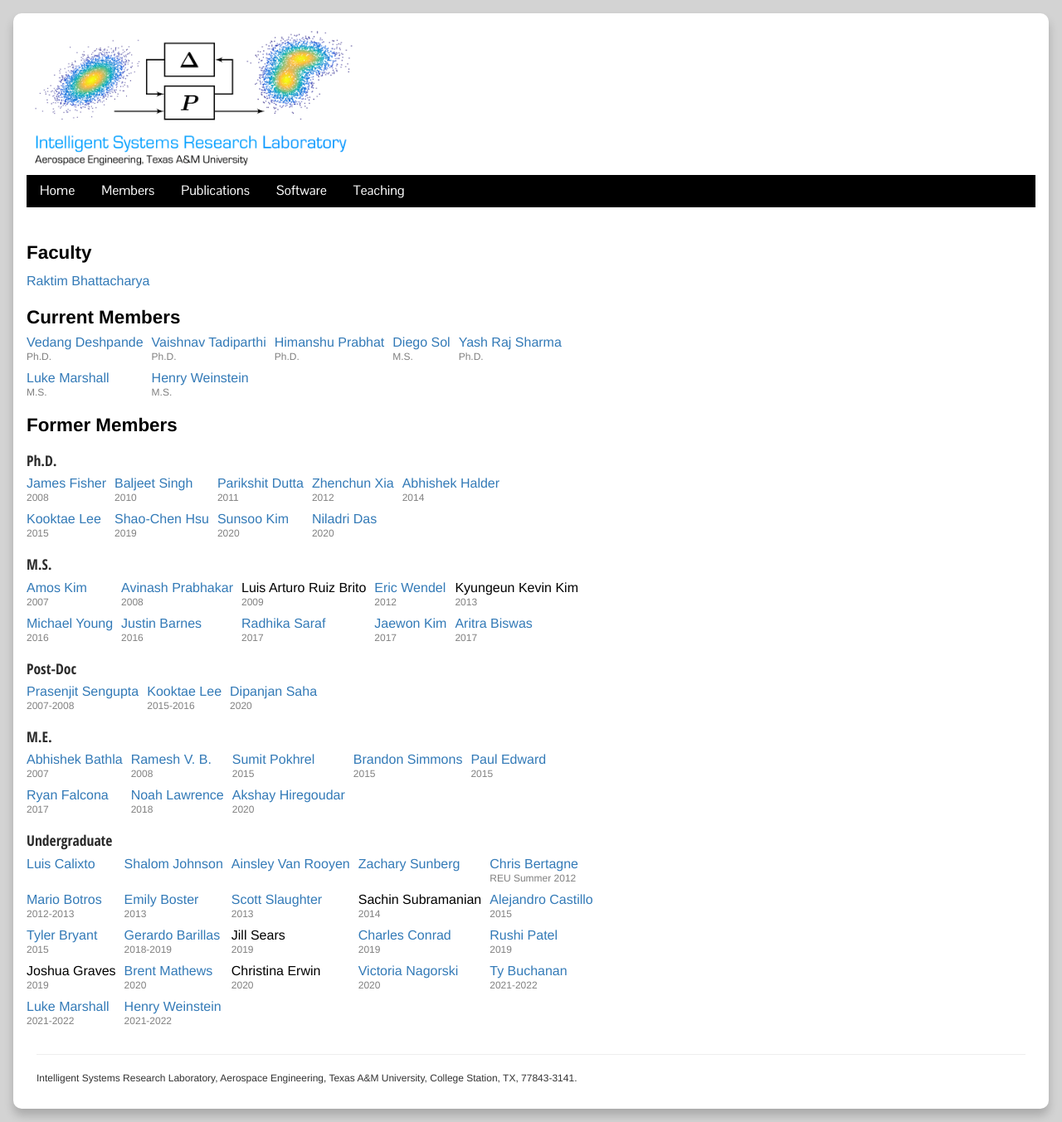
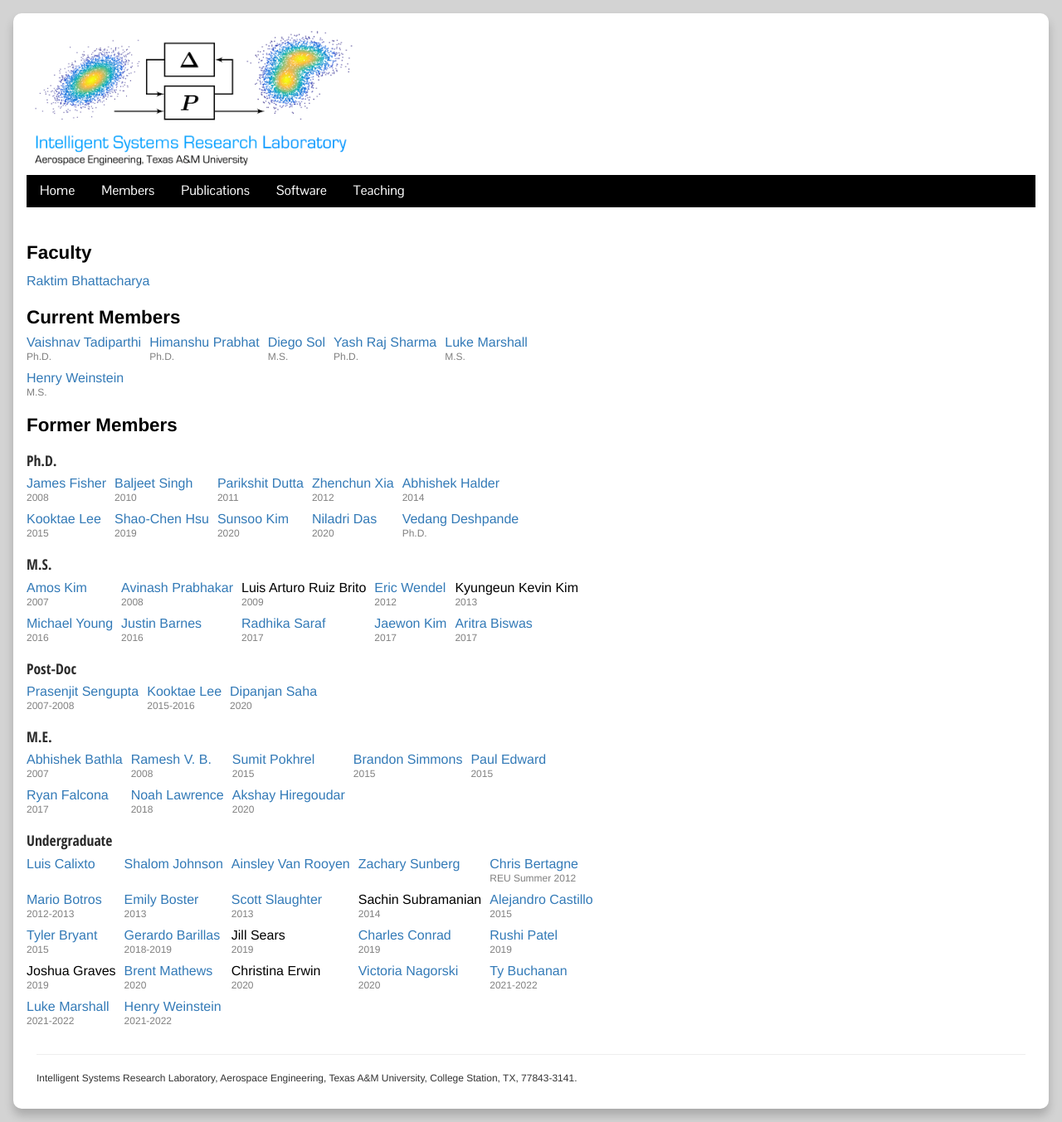
Before and after one commit to isrlab/isrlab.github.io, a Jekyll site: the page built from 02 members.md, in a window 1280 px wide. Shown: the whole page at 83% size. Built offline with Jekyll 4.4.1, drawn with Linux system fonts in a browser that asks for light colours; nearby versions of some CDN libraries; part of the change alters nothing that is shown.

```diff
--- a/02 members.md
+++ b/02 members.md
@@ -10,7 +10,6 @@ permalink: /members.html
 
 ## Current Members
 <div class="former_students">
-  <div><a href ="https://vedang.page"> Vedang Deshpande </a> <br> <year>Ph.D.</year></div>
   <div><a href ="https://www.linkedin.com/in/vaishnav-tadiparthi-0453b923"> Vaishnav Tadiparthi </a><br> <year>Ph.D.</year></div>
   <div><a href ="https://www.linkedin.com/in/himanshu-prabhat-2a5ba82b"> Himanshu Prabhat </a><br> <year>Ph.D.</year></div>
   <div><a href ="https://www.linkedin.com/in/diego-sol-073bb1148/"> Diego Sol </a><br> <year>M.S.</year></div>
@@ -31,6 +30,7 @@ permalink: /members.html
   <div><a href ="https://www.linkedin.com/in/shaochenhsu"> Shao-Chen Hsu </a> <br> <year>2019</year></div>
   <div><a href="https://www.linkedin.com/in/sunsoo-kim-1222a511b">Sunsoo Kim</a> <br> <year>2020</year></div>
   <div><a href="https://www.linkedin.com/in/niladri-das">Niladri Das</a> <br> <year>2020</year></div>
+    <div><a href ="https://vedang.page"> Vedang Deshpande </a> <br> <year>Ph.D.</year></div>
 </div>
 
 ### M.S.
```
